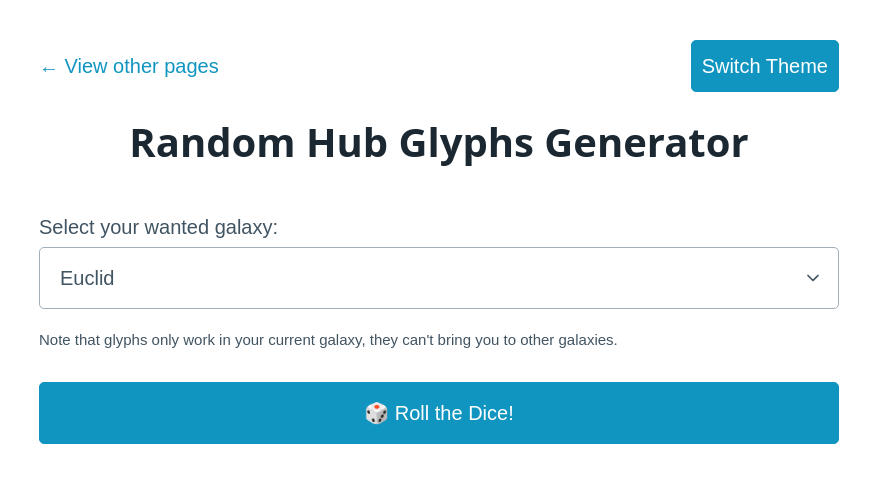
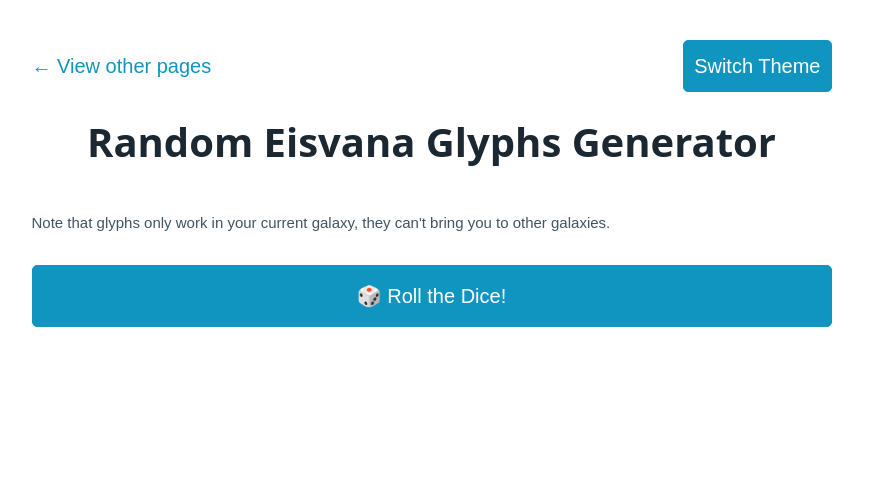
Before and after one commit to Lenni009/Random-Eisvana-Glyphs-Generator, a website built with Vite: page index.html in a window 1280 px wide. Shown: the whole page, without its empty margins (201-1071 px from the left). Built offline with nearby package versions, Linux system fonts and the light colour scheme; files whose address does not match are found by name.

Commit message:
wording; styling adjustments

```diff
--- a/index.html
+++ b/index.html
@@ -5,7 +5,7 @@
 	<meta charset="UTF-8" />
 	<link rel="icon" type="image" href="./public/favicon.ico" />
 	<meta name="viewport" content="width=device-width, initial-scale=1.0" />
-	<title>Random Hub Glyphs Generator</title>
+	<title>Random Eisvana Glyphs Generator</title>
 	<script type="module" src="/src/main.ts"></script>
 </head>
 
@@ -23,24 +23,16 @@
 		</header>
 		<main>
 			<div>
-				<h1 class="title">Random Hub Glyphs Generator</h1>
+				<h1 class="title">Random Eisvana Glyphs Generator</h1>
 			</div>
 			<div>
-				<label>Select your wanted galaxy:</label>
-				<select class="select" id="galaxyInput">
-					<option value="Euclid">Euclid</option>
-					<option value="Hilbert">Hilbert</option>
-					<option value="Calypso">Calypso</option>
-					<option value="Budullangr">Budullangr</option>
-					<option value="Eissentam">Eissentam</option>
-				</select>
 				<p class="font-size-small">Note that glyphs only work in your current galaxy, they can't bring you to
 					other galaxies.</p>
 			</div>
 			<div>
 				<button class="button" id="die">🎲 Roll the Dice!</button>
 			</div>
-			<div>
+			<div class="output-wrapper">
 				<output id="glyphOutput" class="glyphs"></output>
 			</div>
 		</main>
--- a/src/styles.css
+++ b/src/styles.css
@@ -7,6 +7,11 @@
 html,
 body {
 	font-family: sans-serif;
+	scrollbar-gutter: stable;
+}
+
+* {
+	transition: color .3s, background-color .3s;
 }
 
 .container {
@@ -31,3 +36,7 @@ nav button {
 .font-size-small {
 	font-size: 0.75rem;
 }
+
+.output-wrapper {
+	text-align: center;
+}
```
Also changed, not shown: README.md.
